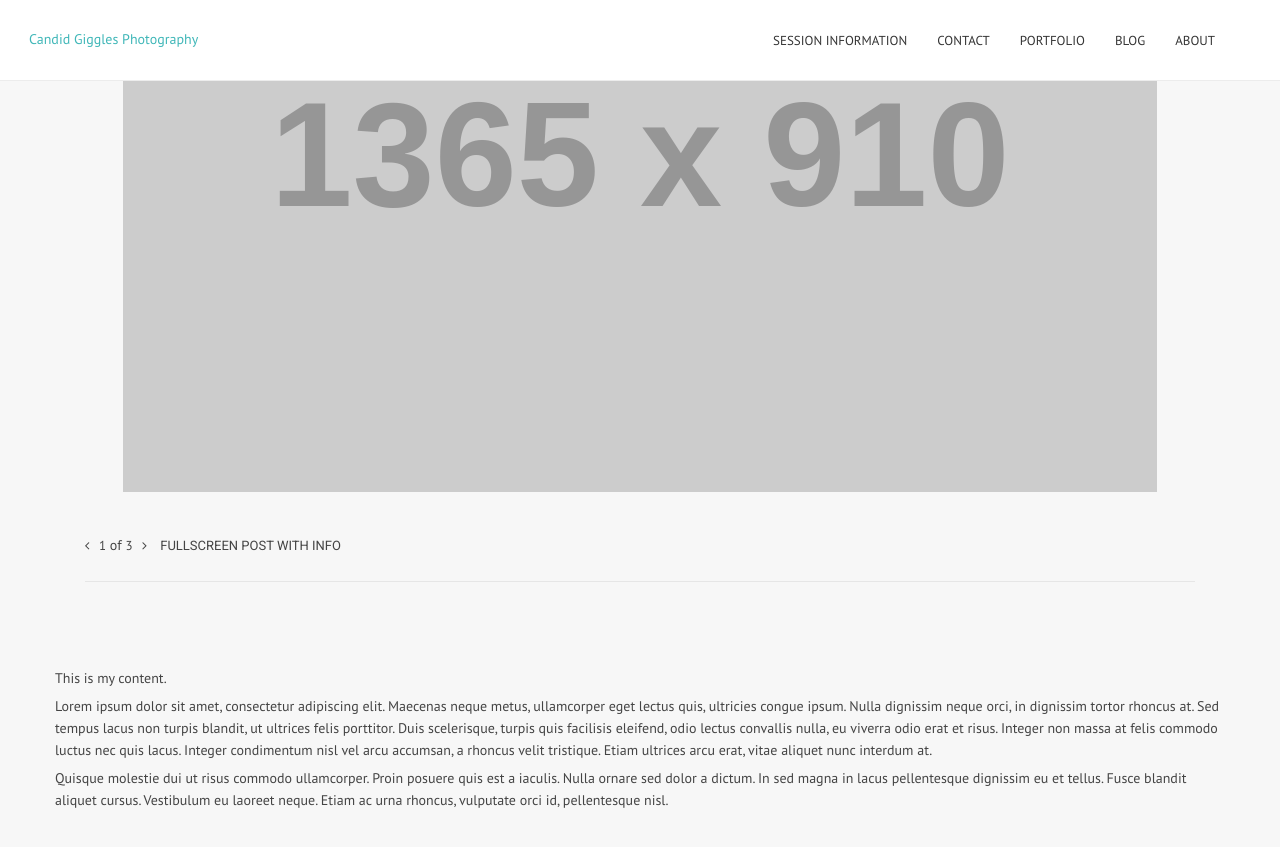
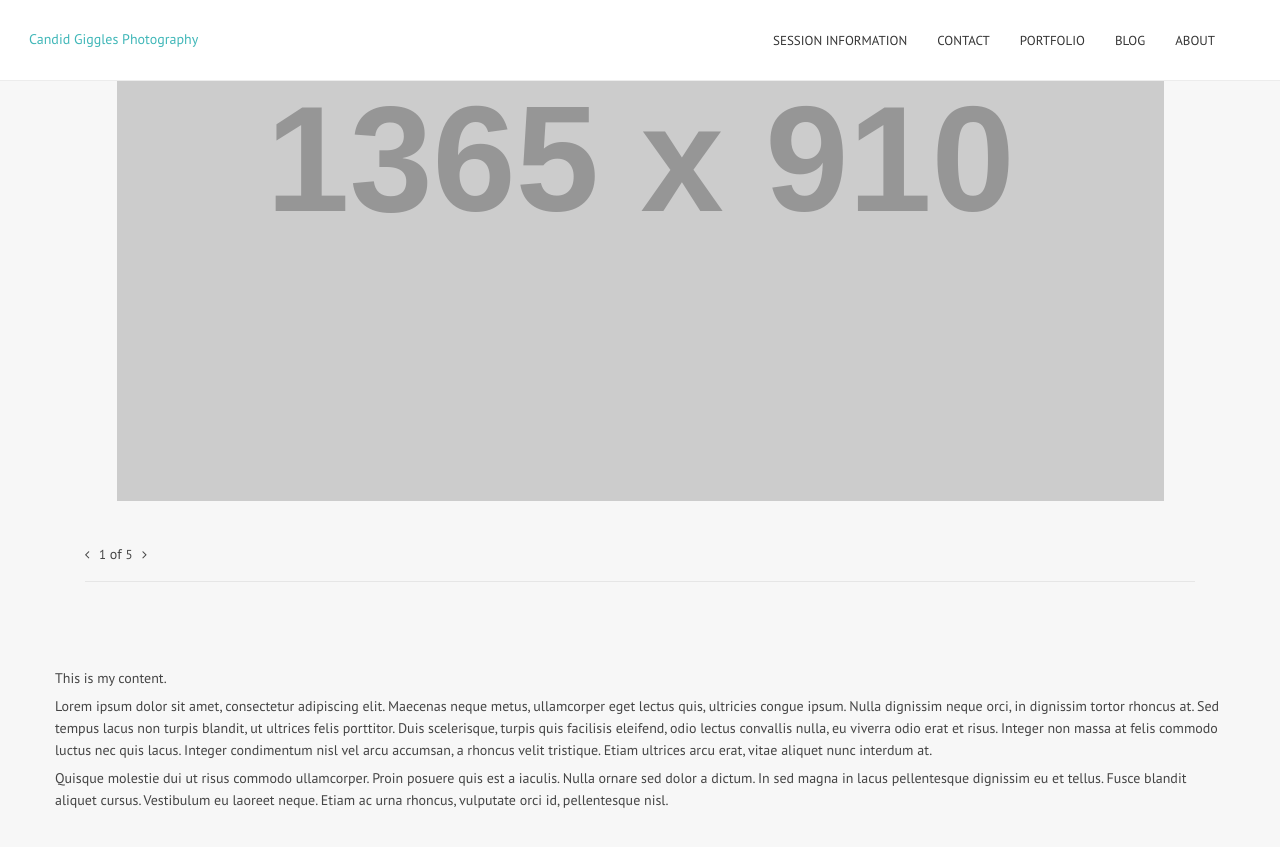
Before and after one commit to candidgiggles/kmitchellphoto.github.io, a Jekyll site: the page built from family-sessions/index.md, in a window 1280 px wide and 900 px high, scrolled down 278 px. Shown: the top 847 px of the window. Built offline with Jekyll 4.4.1, drawn with Linux system fonts in a browser that asks for light colours.

Commit message:
Update fullpostinfo.html

```diff
--- a/_layouts/fullpostinfo.html
+++ b/_layouts/fullpostinfo.html
@@ -10,13 +10,15 @@ layout: default
                     <li data-count="1" class="slide1"><img src="{{ page.slide1 }}" alt="{{ page.alt1 }}"/></li>
                     <li data-count="2" class="slide2"><img src="{{ page.slide2 }}" alt="{{ page.alt2 }}"/></li>
                     <li data-count="3" class="slide3"><img src="{{ page.slide3 }}" alt="{{ page.alt3 }}"/></li>
+                    <li data-count="4" class="slide4"><img src="{{ page.slide4 }}" alt="{{ page.alt4 }}"/></li>
+                    <li data-count="5" class="slide5"><img src="{{ page.slide5 }}" alt="{{ page.alt5 }}"/></li>
                 </ul>
             </div>
         </div>
         <div class="slider_info fw_slider_info">
             <div class="slider_data">
                 <a href="javascript:void(0)" class="ltl_prev"><i class="icon-angle-left"></i></a><span class="num_current">1</span> of <span class="num_all"></span><a href="javascript:void(0)" class="ltl_next"><i class="icon-angle-right"></i></a>
-                <h6 class="post_title">Fullscreen Post with Info</h6>
+
             </div>
             <div class="clear"></div>
             <div class="post_meta_data">
```
